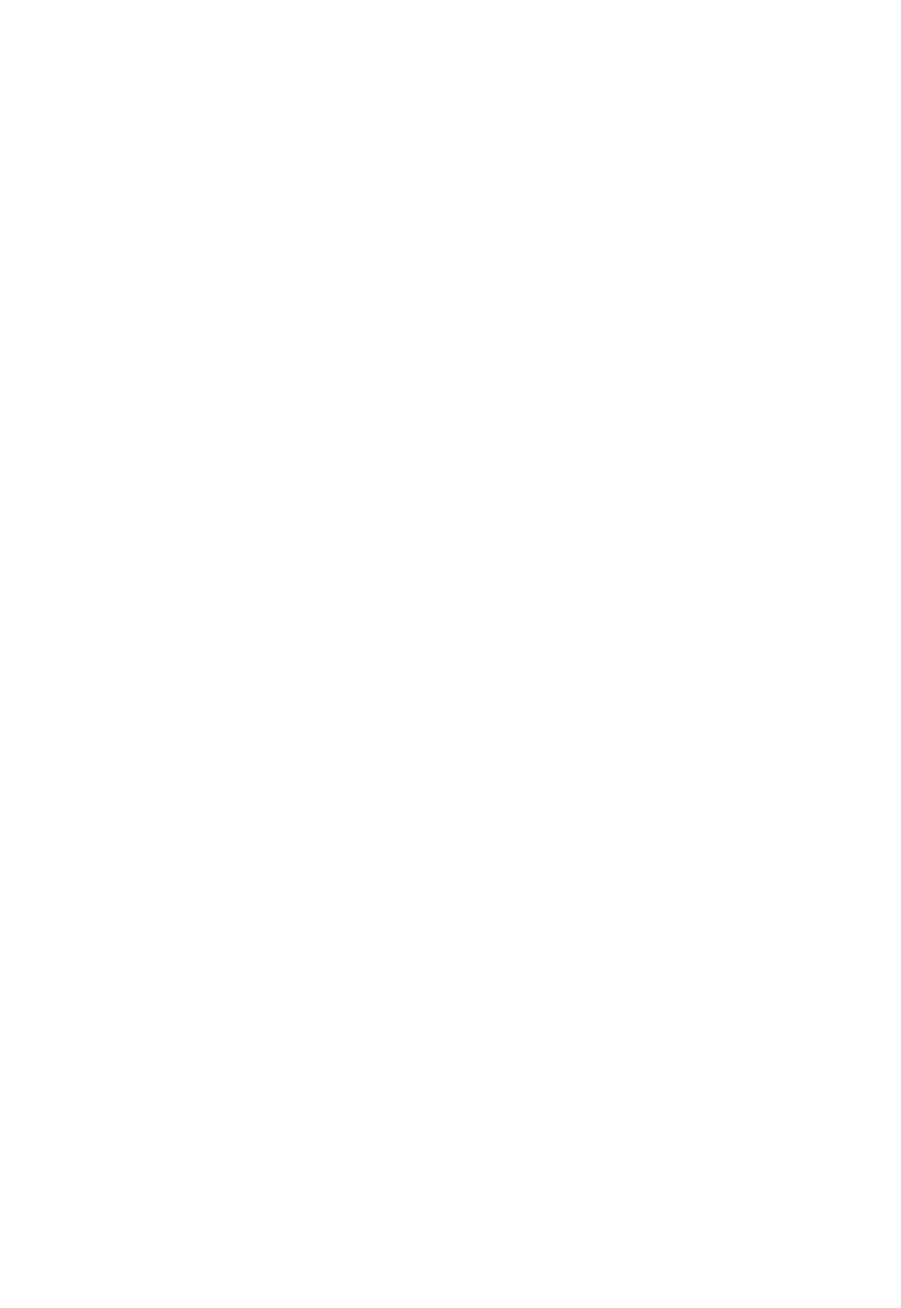
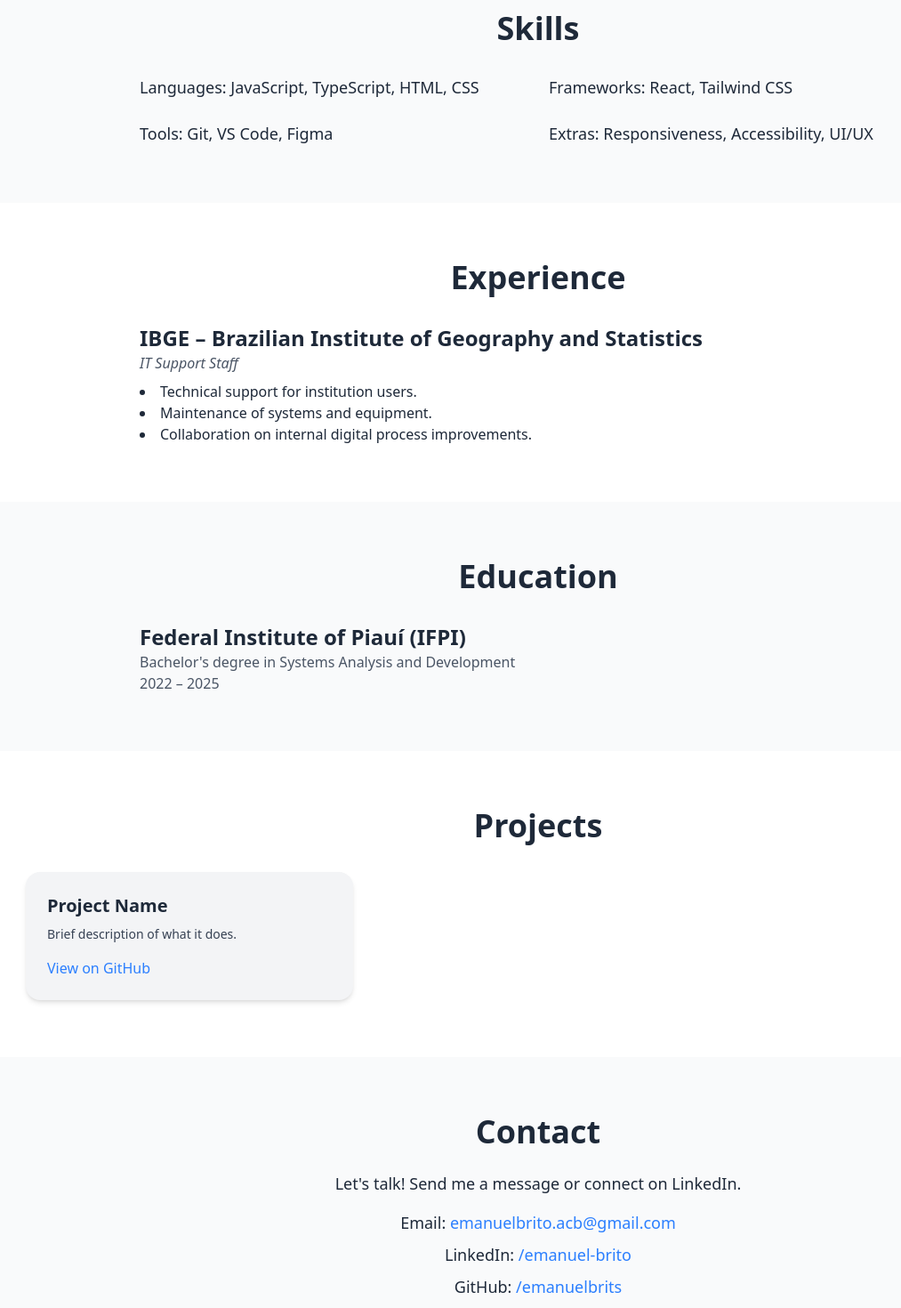
Before and after one commit to emanuelbrits/portfolio, a Next.js app: page /en in a window 1280 px wide. Shown: the part 420-1890 px from the top of the page at 89% size, without its empty margins (35-1048 px from the left). Before the commit the page ends 800 px from the top, so only its background shows below. Built offline with nearby package versions, Linux system fonts and the light colour scheme.

Commit message:
feat: add initial portfolio content and translations

```diff
--- a/src/app/[lang]/page.tsx
+++ b/src/app/[lang]/page.tsx
@@ -12,9 +12,74 @@ export default async function Home({
 
   return (
     <main className="mt-24">
-      <section className="container mx-auto p-8">
-        <h1>{dict.greeting}</h1>
-        <p className="mt-4">{dict.introduction}</p>
+      <section id="about" className="py-16 px-6 bg-white text-gray-800">
+        <div className="max-w-4xl mx-auto text-center">
+          <h2 className="text-4xl font-bold mb-4">{dict.AboutTitle}</h2>
+          <p className="text-lg leading-relaxed">
+            {dict.AboutDescription}
+          </p>
+        </div>
+      </section>
+      <section id="skills" className="py-16 px-6 bg-gray-50 text-gray-800">
+        <div className="max-w-4xl mx-auto">
+          <h2 className="text-4xl font-bold text-center mb-8">{dict.SkillsTitle}</h2>
+          <ul className="grid grid-cols-1 sm:grid-cols-2 gap-6 text-lg">
+            <li>{dict.SkillsLanguages}</li>
+            <li>{dict.SkillsFrameworks}</li>
+            <li>{dict.SkillsTools}</li>
+            <li>{dict.SkillsExtras}</li>
+          </ul>
+        </div>
+      </section>
+      <section id="experience" className="py-16 px-6 bg-white text-gray-800">
+        <div className="max-w-4xl mx-auto">
+          <h2 className="text-4xl font-bold text-center mb-8">{dict.ExperienceTitle}</h2>
+          <div className="space-y-4">
+            <div>
+              <h3 className="text-2xl font-semibold">{dict.ExperienceIBGE}</h3>
+              <p className="text-gray-600 italic">{dict.ExperienceRole}</p>
+              <ul className="list-disc list-inside mt-2">
+                <li>{dict.ExperienceDetails1}</li>
+                <li>{dict.ExperienceDetails2}</li>
+                <li>{dict.ExperienceDetails3}</li>
+              </ul>
+            </div>
+          </div>
+        </div>
+      </section>
+      <section id="education" className="py-16 px-6 bg-gray-50 text-gray-800">
+        <div className="max-w-4xl mx-auto">
+          <h2 className="text-4xl font-bold text-center mb-8">{dict.EducationTitle}</h2>
+          <div>
+            <h3 className="text-2xl font-semibold">{dict.EducationIFPI}</h3>
+            <p className="text-gray-600">{dict.EducationCourse}</p>
+            <p className="text-gray-600">{dict.EducationYears}</p>
+          </div>
+        </div>
+      </section>
+      <section id="projects" className="py-16 px-6 bg-white text-gray-800">
+        <div className="max-w-6xl mx-auto">
+          <h2 className="text-4xl font-bold text-center mb-8">{dict.ProjectsTitle}</h2>
+          <div className="grid grid-cols-1 sm:grid-cols-2 md:grid-cols-3 gap-6">
+            {/* Exemplo de projeto */}
+            <div className="bg-gray-100 p-6 rounded-2xl shadow-md">
+              <h4 className="text-xl font-semibold mb-2">{dict.ProjectsExampleTitle}</h4>
+              <p className="text-sm text-gray-700 mb-4">{dict.ProjectsExampleDescription}</p>
+              <a href="#" target="_blank" className="text-blue-500 hover:underline">{dict.ProjectsExampleLink}</a>
+            </div>
+          </div>
+        </div>
+      </section>
+      <section id="contact" className="py-16 px-6 bg-gray-50 text-gray-800">
+        <div className="max-w-4xl mx-auto text-center">
+          <h2 className="text-4xl font-bold mb-6">{dict.ContactTitle}</h2>
+          <p className="text-lg mb-4">{dict.ContactDescription}</p>
+          <ul className="space-y-2 text-lg">
+            <li>Email: <a href="mailto:emanuelbrito.acb@gmail.com" className="text-blue-500">emanuelbrito.acb@gmail.com</a></li>
+            <li>LinkedIn: <a href="https://www.linkedin.com/in/emanuel-brito-545a65236" target='_blank' className="text-blue-500">/emanuel-brito</a></li>
+            <li>GitHub: <a href="https://github.com/emanuelbrits" target='_blank' className="text-blue-500">/emanuelbrits</a></li>
+          </ul>
+        </div>
       </section>
     </main>
   );
--- a/src/app/globals.css
+++ b/src/app/globals.css
@@ -3,3 +3,7 @@
 @tailwind base;
 @tailwind components;
 @tailwind utilities;
+
+html {
+    scroll-behavior: smooth;
+}
--- a/src/app/lib/i18n-config.ts
+++ b/src/app/lib/i18n-config.ts
@@ -1,4 +1,4 @@
 export const i18n = {
     locales: ['en', 'pt', 'es', 'fr'],
-    defaultLocale: 'en',
+    defaultLocale: 'pt',
 };
--- a/src/app/public/locales/en/common.json
+++ b/src/app/public/locales/en/common.json
@@ -1,12 +1,41 @@
 {
-  "greeting": "Welcome to my portfolio!",
-  "introduction": "Here you can find my projects and skills.",
-  "about": "About Me",
   "HeaderTitle": "My portfolio",
   "HeaderHome": "Home",
   "HeaderAbout": "About",
   "HeaderProjects": "Projects",
   "HeaderContact": "Contact",
   "FooterRights": "2025 My Portfolio. All rights reserved.",
-  "FooterThanks": "Made with 💙 using Next.js and TailwindCSS."
+  "FooterThanks": "Made with 💙 using Next.js and TailwindCSS.",
+
+  "AboutTitle": "About Me",
+  "AboutDescription": "Hi! I'm Emanuel Brito, a front-end developer focused on creating modern and accessible interfaces. I currently work at IBGE providing technical support and improving digital processes, and I hold a degree from IFPI. I'm always looking to grow with new technologies and best development practices.",
+
+  "SkillsTitle": "Skills",
+  "SkillsLanguages": "Languages: JavaScript, TypeScript, HTML, CSS",
+  "SkillsFrameworks": "Frameworks: React, Tailwind CSS",
+  "SkillsTools": "Tools: Git, VS Code, Figma",
+  "SkillsExtras": "Extras: Responsiveness, Accessibility, UI/UX",
+
+  "ExperienceTitle": "Experience",
+  "ExperienceIBGE": "IBGE – Brazilian Institute of Geography and Statistics",
+  "ExperienceRole": "IT Support Staff",
+  "ExperienceDetails1": "Technical support for institution users.",
+  "ExperienceDetails2": "Maintenance of systems and equipment.",
+  "ExperienceDetails3": "Collaboration on internal digital process improvements.",
+
+  "EducationTitle": "Education",
+  "EducationIFPI": "Federal Institute of Piauí (IFPI)",
+  "EducationCourse": "Bachelor's degree in Systems Analysis and Development",
+  "EducationYears": "2022 – 2025",
+
+  "ProjectsTitle": "Projects",
+  "ProjectsExampleTitle": "Project Name",
+  "ProjectsExampleDescription": "Brief description of what it does.",
+  "ProjectsExampleLink": "View on GitHub",
+
+  "ContactTitle": "Contact",
+  "ContactDescription": "Let's talk! Send me a message or connect on LinkedIn.",
+  "ContactEmail": "Email: ",
+  "ContactLinkedIn": "LinkedIn: ",
+  "ContactGitHub": "GitHub: "
 }
--- a/src/app/public/locales/es/common.json
+++ b/src/app/public/locales/es/common.json
@@ -1,12 +1,41 @@
 {
-  "greeting": "¡Bienvenido a mi portafolio!",
-  "introduction": "Aquí puedes encontrar mis proyectos y habilidades.",
-  "about": "Sobre Mí",
   "HeaderTitle": "Mi portafolio",
   "HeaderHome": "Inicio",
-  "HeaderAbout": "Sobre",
+  "HeaderAbout": "Acerca de",
   "HeaderProjects": "Proyectos",
   "HeaderContact": "Contacto",
   "FooterRights": "2025 Mi Portafolio. Todos los derechos reservados.",
-  "FooterThanks": "Hecho con 💙 usando Next.js y TailwindCSS."
+  "FooterThanks": "Hecho con 💙 usando Next.js y TailwindCSS.",
+
+  "AboutTitle": "Sobre Mí",
+  "AboutDescription": "¡Hola! Soy Emanuel Brito, desarrollador front-end enfocado en crear interfaces modernas y accesibles. Actualmente trabajo en el IBGE brindando soporte técnico y mejorando procesos digitales, y me gradué en el IFPI. Siempre busco crecer con nuevas tecnologías y buenas prácticas de desarrollo.",
+
+  "SkillsTitle": "Habilidades",
+  "SkillsLanguages": "Lenguajes: JavaScript, TypeScript, HTML, CSS",
+  "SkillsFrameworks": "Frameworks: React, Tailwind CSS",
+  "SkillsTools": "Herramientas: Git, VS Code, Figma",
+  "SkillsExtras": "Extras: Responsividad, Accesibilidad, UI/UX",
+
+  "ExperienceTitle": "Experiencia",
+  "ExperienceIBGE": "IBGE – Instituto Brasileño de Geografía y Estadística",
+  "ExperienceRole": "Soporte Técnico en TI",
+  "ExperienceDetails1": "Atención técnica a los usuarios de la institución.",
+  "ExperienceDetails2": "Mantenimiento de sistemas y equipos.",
+  "ExperienceDetails3": "Colaboración en mejoras de procesos digitales internos.",
+
+  "EducationTitle": "Educación",
+  "EducationIFPI": "Instituto Federal de Piauí (IFPI)",
+  "EducationCourse": "Licenciatura en Análisis y Desarrollo de Sistemas",
+  "EducationYears": "2022 – 2025",
+
+  "ProjectsTitle": "Proyectos",
+  "ProjectsExampleTitle": "Nombre del Proyecto",
+  "ProjectsExampleDescription": "Breve descripción de lo que hace.",
+  "ProjectsExampleLink": "Ver en GitHub",
+
+  "ContactTitle": "Contacto",
+  "ContactDescription": "¡Hablemos! Envíame un mensaje o agrégame en LinkedIn.",
+  "ContactEmail": "Email: ",
+  "ContactLinkedIn": "LinkedIn: ",
+  "ContactGitHub": "GitHub: "
 }
--- a/src/app/public/locales/fr/common.json
+++ b/src/app/public/locales/fr/common.json
@@ -1,12 +1,41 @@
 {
-  "greeting": "Bienvenue dans mon portfolio !",
-  "introduction": "Ici, vous trouverez mes projets et compétences.",
-  "about": "À propos de moi",
   "HeaderTitle": "Mon portfolio",
   "HeaderHome": "Accueil",
   "HeaderAbout": "À propos",
   "HeaderProjects": "Projets",
   "HeaderContact": "Contact",
   "FooterRights": "2025 Mon Portfolio. Tous droits réservés.",
-  "FooterThanks": "Réalisé avec 💙 en utilisant Next.js et TailwindCSS."
+  "FooterThanks": "Fait avec 💙 en utilisant Next.js et TailwindCSS.",
+
+  "AboutTitle": "À propos de moi",
+  "AboutDescription": "Bonjour ! Je suis Emanuel Brito, développeur front-end spécialisé dans la création d'interfaces modernes et accessibles. Je travaille actuellement à l'IBGE en tant que support technique et j'améliore les processus numériques. Je suis diplômé de l'IFPI et toujours motivé à apprendre de nouvelles technologies et bonnes pratiques.",
+
+  "SkillsTitle": "Compétences",
+  "SkillsLanguages": "Langages : JavaScript, TypeScript, HTML, CSS",
+  "SkillsFrameworks": "Frameworks : React, Tailwind CSS",
+  "SkillsTools": "Outils : Git, VS Code, Figma",
+  "SkillsExtras": "Extras : Réactivité, Accessibilité, UI/UX",
+
+  "ExperienceTitle": "Expérience",
+  "ExperienceIBGE": "IBGE – Institut Brésilien de Géographie et de Statistique",
+  "ExperienceRole": "Technicien support informatique",
+  "ExperienceDetails1": "Assistance technique aux utilisateurs de l'institution.",
+  "ExperienceDetails2": "Maintenance des systèmes et des équipements.",
+  "ExperienceDetails3": "Participation à l'amélioration des processus numériques internes.",
+
+  "EducationTitle": "Formation",
+  "EducationIFPI": "Institut Fédéral du Piauí (IFPI)",
+  "EducationCourse": "Licence en Analyse et Développement de Systèmes",
+  "EducationYears": "2022 – 2025",
+
+  "ProjectsTitle": "Projets",
+  "ProjectsExampleTitle": "Nom du Projet",
+  "ProjectsExampleDescription": "Brève description de ce qu’il fait.",
+  "ProjectsExampleLink": "Voir sur GitHub",
+
+  "ContactTitle": "Contact",
+  "ContactDescription": "Discutons-en ! Envoyez-moi un message ou ajoutez-moi sur LinkedIn.",
+  "ContactEmail": "Email : ",
+  "ContactLinkedIn": "LinkedIn : ",
+  "ContactGitHub": "GitHub : "
 }
--- a/src/app/public/locales/pt/common.json
+++ b/src/app/public/locales/pt/common.json
@@ -1,12 +1,41 @@
 {
-  "greeting": "Bem-vindo ao meu portfólio!",
-  "introduction": "Aqui você encontra meus projetos e habilidades.",
-  "about": "Sobre Mim",
   "HeaderTitle": "Meu portfólio",
   "HeaderHome": "Início",
   "HeaderAbout": "Sobre",
   "HeaderProjects": "Projetos",
   "HeaderContact": "Contato",
   "FooterRights": "2025 Meu Portfólio. Todos os direitos reservados.",
-  "FooterThanks": "Feito com 💙 usando Next.js e TailwindCSS."
+  "FooterThanks": "Feito com 💙 usando Next.js e TailwindCSS.",
+
+  "AboutTitle": "Sobre Mim",
+  "AboutDescription": "Olá! Sou Emanuel Brito, desenvolvedor front-end focado em criar interfaces modernas e acessíveis. Trabalho atualmente no IBGE com suporte técnico e melhoria de processos digitais, e sou formado pelo IFPI. Busco sempre evoluir com novas tecnologias e boas práticas de desenvolvimento.",
+
+  "SkillsTitle": "Habilidades",
+  "SkillsLanguages": "Linguagens: JavaScript, TypeScript, HTML, CSS",
+  "SkillsFrameworks": "Frameworks: React, Tailwind CSS",
+  "SkillsTools": "Ferramentas: Git, VS Code, Figma",
+  "SkillsExtras": "Extras: Responsividade, Acessibilidade, UI/UX",
+
+  "ExperienceTitle": "Experiência",
+  "ExperienceIBGE": "IBGE – Instituto Brasileiro de Geografia e Estatística",
+  "ExperienceRole": "Funcionário de Suporte de TI",
+  "ExperienceDetails1": "Atendimento técnico aos usuários da instituição.",
+  "ExperienceDetails2": "Manutenção de sistemas e equipamentos.",
+  "ExperienceDetails3": "Colaboração em melhorias de processos digitais internos.",
+
+  "EducationTitle": "Formação",
+  "EducationIFPI": "Instituto Federal do Piauí (IFPI)",
+  "EducationCourse": "Curso superior em Análise e Desenvolvimento de Sistemas",
+  "EducationYears": "2022 – 2025",
+
+  "ProjectsTitle": "Projetos",
+  "ProjectsExampleTitle": "Nome do Projeto",
+  "ProjectsExampleDescription": "Breve descrição do que ele faz.",
+  "ProjectsExampleLink": "Ver no GitHub",
+
+  "ContactTitle": "Contato",
+  "ContactDescription": "Vamos conversar! Me mande uma mensagem ou me adicione no LinkedIn.",
+  "ContactEmail": "Email: ",
+  "ContactLinkedIn": "LinkedIn: ",
+  "ContactGitHub": "GitHub: "
 }
```
Also changed, not shown: src/app/components/Header.tsx (+10 -9 lines).
